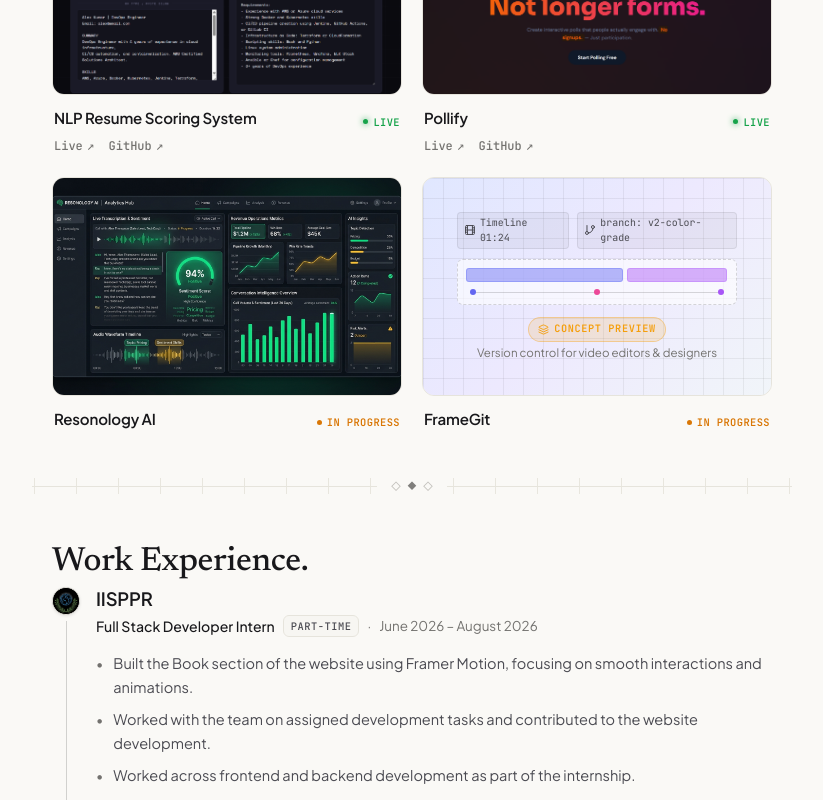
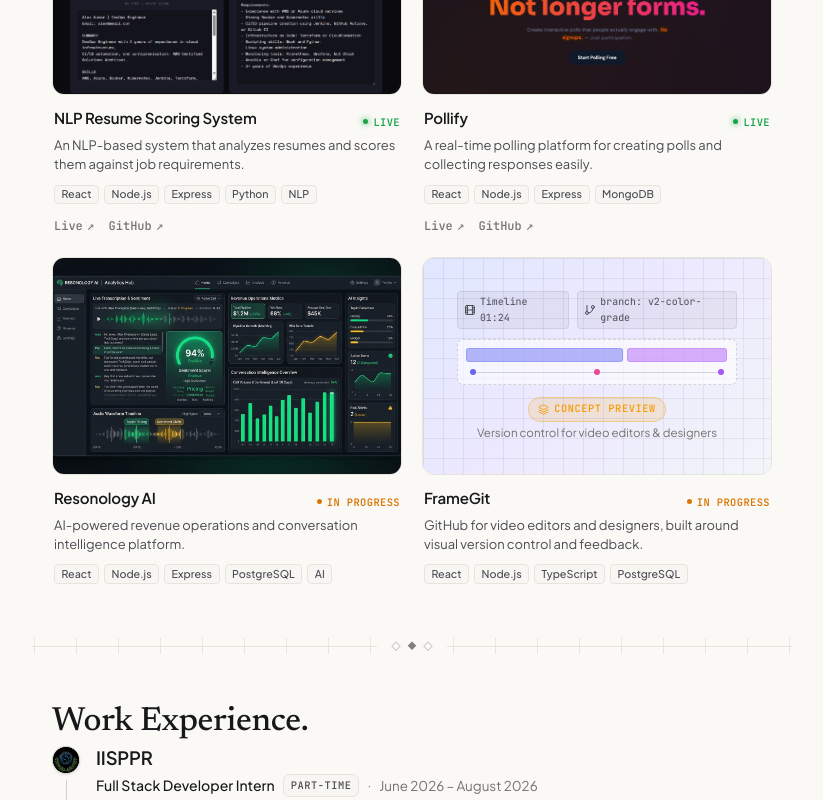
Before and after one commit to Vishal795-knightrider/Vishal_kxportfolio, a React (Vite) app: page / in a window 1280 px wide. Shown: the part 1200-2000 px from the top of the page, without its empty margins (228-1051 px from the left). Built offline with nearby package versions, Linux system fonts and the light colour scheme; no server answers.

Commit message:
added project des. and live link

```diff
--- a/src/components/ProjectCard.tsx
+++ b/src/components/ProjectCard.tsx
@@ -125,6 +125,18 @@
           </span>
         </div>
 
+        {/* Short 1–2 line description */}
+        <p className="gallery-item-desc">{project.description}</p>
+
+        {/* Compact Tech Stack Pills */}
+        <div className="gallery-item-tags">
+          {project.tags.map((tag) => (
+            <span key={tag} className="gallery-tag-pill">
+              {tag}
+            </span>
+          ))}
+        </div>
+
         {/* Action links row: Live ↗ and GitHub ↗ for live projects */}
         {(project.links.live || project.links.github) && (
           <div className="gallery-item-links">
--- a/src/index.css
+++ b/src/index.css
@@ -1210,6 +1210,41 @@
 
 .gallery-status-badge.status-live .gallery-status-dot {
   box-shadow: 0 0 6px var(--accent-green);
+}
+
+/* Short Project Description */
+.gallery-item-desc {
+  font-family: var(--sans);
+  font-size: 0.81rem;
+  color: var(--text-secondary);
+  line-height: 1.48;
+  margin: 2px 0 6px;
+}
+
+/* Compact Tech Stack Pills */
+.gallery-item-tags {
+  display: flex;
+  flex-wrap: wrap;
+  gap: 5px;
+  margin-bottom: 6px;
+}
+
+.gallery-tag-pill {
+  font-family: var(--sans);
+  font-size: 0.67rem;
+  font-weight: 500;
+  padding: 1.5px 6.5px;
+  border-radius: 4px;
+  background: var(--surface-subtle);
+  border: 1px solid var(--border);
+  color: var(--text-secondary);
+  line-height: 1.35;
+}
+
+body.dark .gallery-tag-pill {
+  background: rgba(255, 255, 255, 0.04);
+  border-color: rgba(255, 255, 255, 0.08);
+  color: var(--text-secondary);
 }
 
 /* Action Links: Live ↗ and GitHub ↗ */
```
Also changed, not shown: 1 other file (tests, documents, lock files or other folders).
